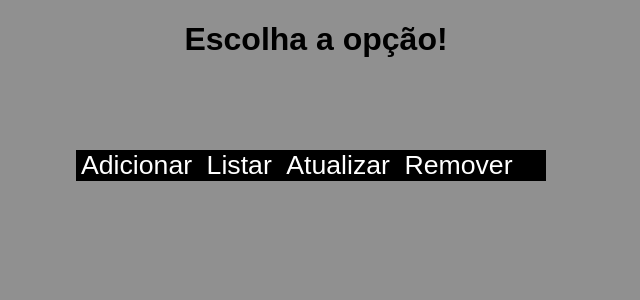
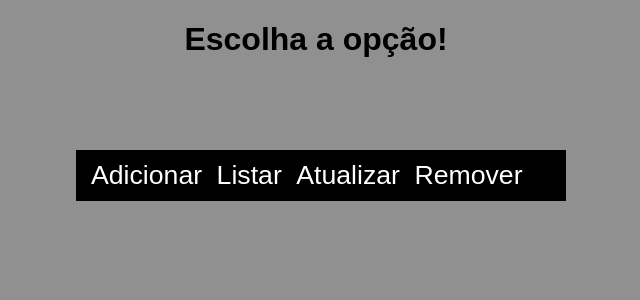
Before and after one commit to MatheusHenry21/Django-CRUD, a Django app: page / in a window 1280 px wide. Shown: the top 300 px of the page, without its empty margins (324-964 px from the left). Run offline with Django 5.2, Linux system fonts and the light colour scheme.

Commit message:
Aumento de Padding

```diff
--- a/templates/crud/html/index.html
+++ b/templates/crud/html/index.html
@@ -18,6 +18,7 @@
         position: absolute;
         left: 400px;
         top: 150px;
+        padding: 10px;
     }
 
     a{
```
